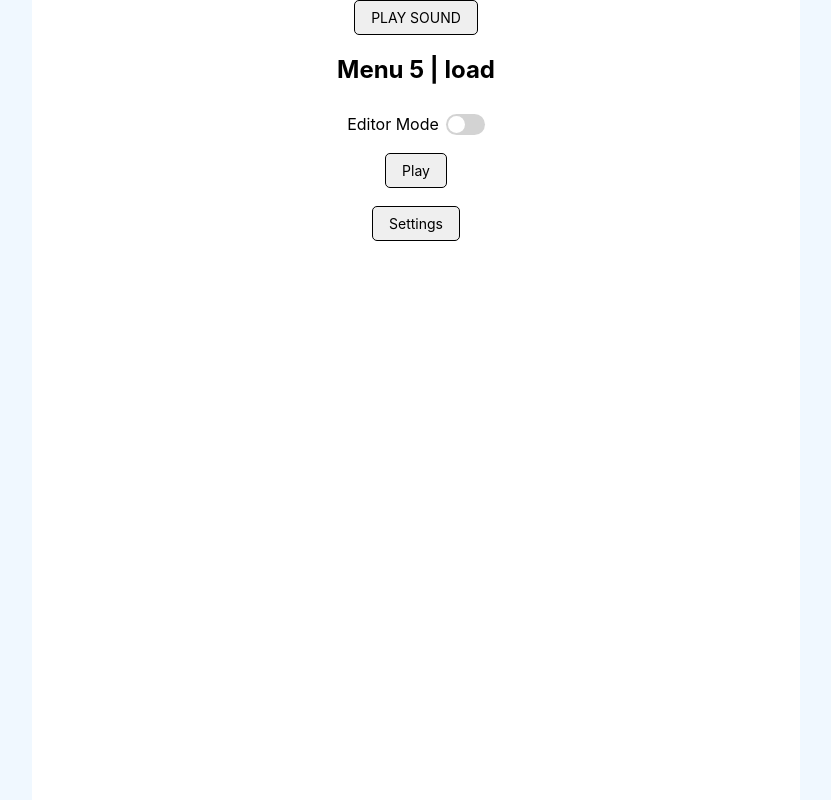
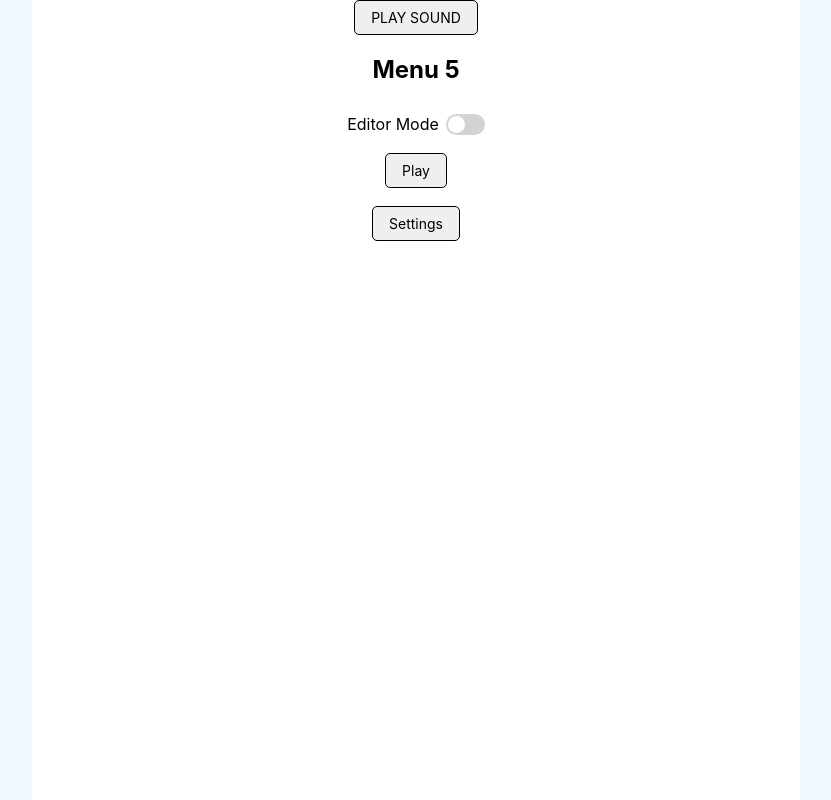
Before and after one commit to FaridSakhyzad/ig, a React (Create React App) app: page / in a window 1280 px wide. Shown: the whole page, without its empty margins (224-1055 px from the left). Built offline with nearby package versions, Linux system fonts and the light colour scheme.

Commit message:
Revert "Music, User Input & Explosion Sounds | Optimize WIP"
This reverts commit 86533abf60f42664fd79a01e6c38f6f5834a0b87.

```diff
--- a/src/App.jsx
+++ b/src/App.jsx
@@ -617,7 +617,6 @@ function App() {
 
     const audioElementPOP = new Audio();
     audioElementPOP.src = pop1;
-    audioElementPOP.load();
 
     if (!audioContext) {
       audioContext = new (window.AudioContext || window.webkitAudioContext)();
@@ -707,7 +706,7 @@ function App() {
 
           <div id="console" />
 
-          <h2>Menu 5 | load</h2>
+          <h2>Menu 5</h2>
           <ul className="mainMenu">
             <li className="mainMenu-item">
               {/* eslint-disable-next-line jsx-a11y/label-has-associated-control */}
```
